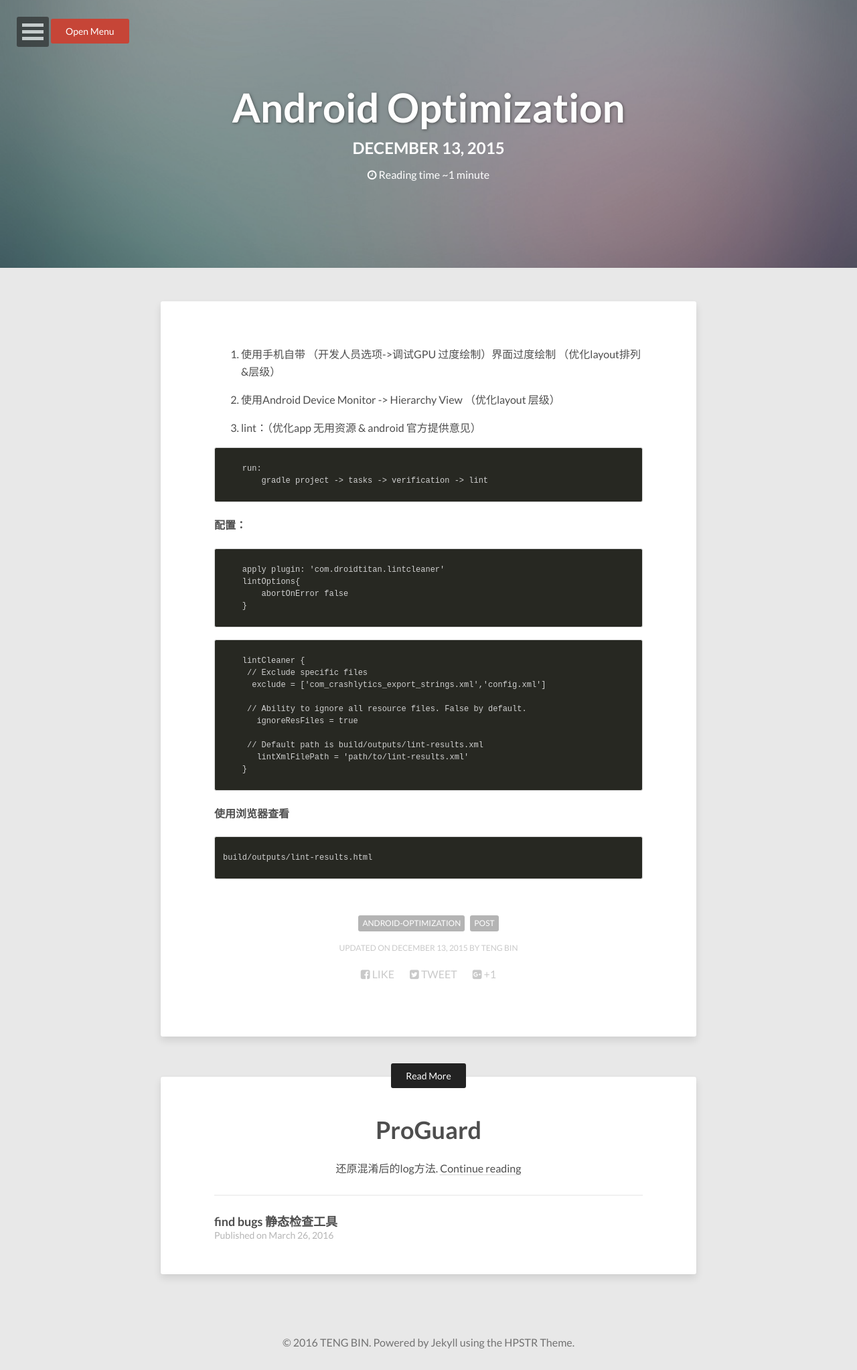
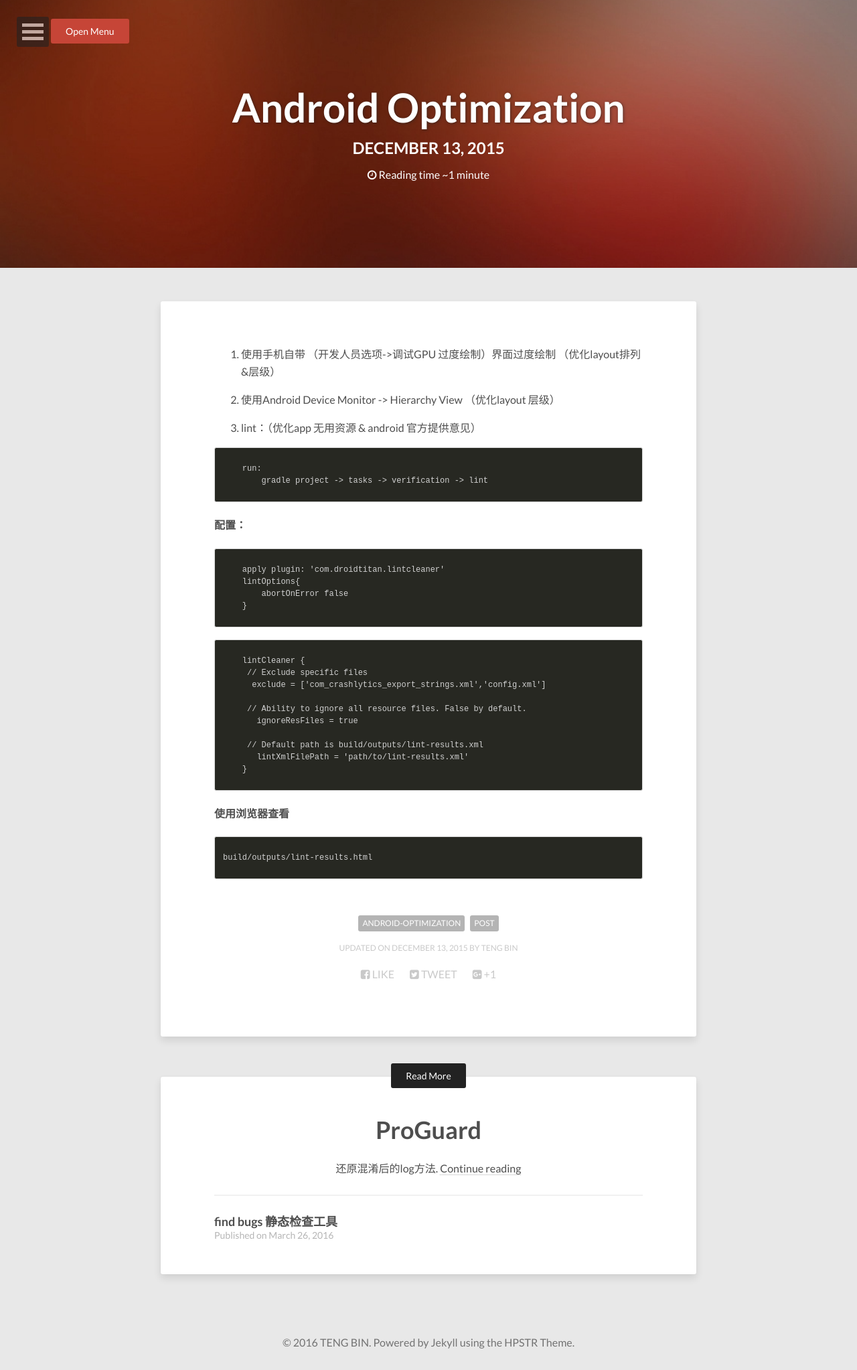
Before and after one commit to tengbinlive/tengbinlive.github.io, a Jekyll site: the page built from _posts/2015-12-13-code-android-optimization.md, in a window 1280 px wide. Shown: the whole page at 67% size. Built offline with Jekyll 4.4.1, drawn with Linux system fonts in a browser that asks for light colours; nearby versions of some CDN libraries.

Commit message:
no message

```diff
--- a/_posts/2015-12-13-code-android-optimization.md
+++ b/_posts/2015-12-13-code-android-optimization.md
@@ -5,7 +5,7 @@
 modified: 2015-12-13
 tags: [android-optimization , post]
 image:
-  feature: abstract-1.jpg
+  feature: abstract-11.jpg
 ---
 
 1. 使用手机自带 （开发人员选项->调试GPU 过度绘制）界面过度绘制 （优化layout排列&层级）
--- a/_sass/_dl-menu.scss
+++ b/_sass/_dl-menu.scss
@@ -37,7 +37,16 @@
 	button:hover,
 	button.dl-active,
 	ul {
-		background: #aaa;
+		background-color: $danger;
+		color: $white;
+		border-color: $danger;
+		&:visited {
+			color: $white;
+		}
+		&:hover {
+			background-color: $white;
+			color: $danger;
+		}
 	}
 	button:after {
 		content: '';
@@ -361,6 +370,7 @@
 .dl-menuwrapper ul {
 	background: $comp-color;
 }
+
 // Fix for IE
 .dl-menu li {
 	display: none
```
